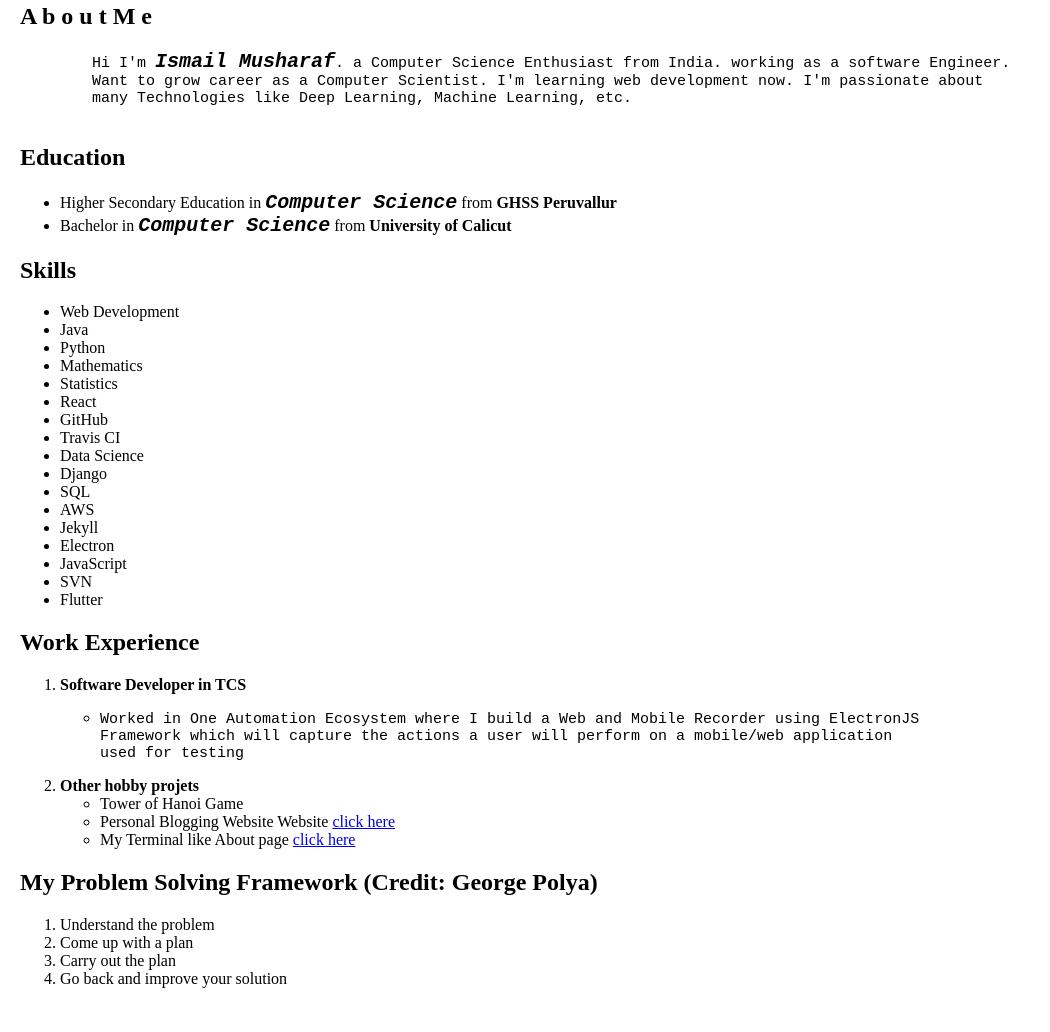
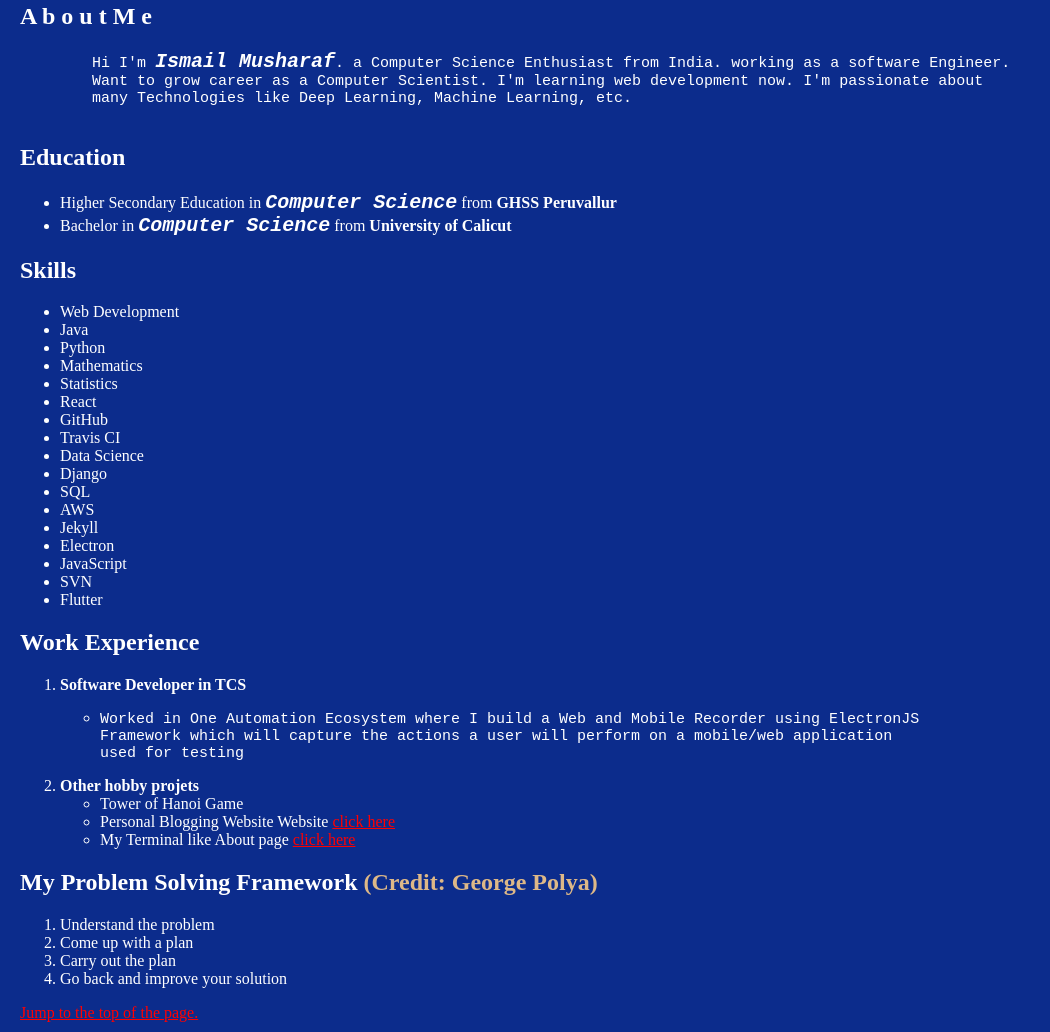
Before and after one commit to ismailmushraf/profile, a plain HTML site: page index.html in a window 1280 px wide. Shown: the part 77-1109 px from the top of the page, without its empty margins (0-1050 px from the left). Before the commit the page ends 1081 px from the top, so only its background shows below. Drawn offline with Linux system fonts and the light colour scheme.

Commit message:
Changed look and feel

```diff
--- a/index.html
+++ b/index.html
@@ -12,24 +12,38 @@
 
       body {
         margin: 10px 20px;
+        color: white;
+        background-color: rgb(12, 44, 140);
       }
 
       em {
         font-size: 20px;
-        font-family: 'Courier New', Courier, monospace;
+        font-family: "Courier New", Courier, monospace;
       }
+
+      #credit {
+        color: burlywood;
+      }
+
+      a {
+        color: red;
+      }
+
     </style>
   </head>
   <body>
-    <h1>M y P o r t f o l i o</h1>
+    <h1 id="top-of-page">M y P o r t f o l i o</h1>
 
+    <div>
       <h2>A b o u t M e</h2>
       <pre>
         Hi I'm <strong><em>Ismail Musharaf</em></strong>. a Computer Science Enthusiast from India. working as a software Engineer.
         Want to grow career as a Computer Scientist. I'm learning web development now. I'm passionate about
         many Technologies like Deep Learning, Machine Learning, etc.
     </pre>
+    </div>
 
+    <div>
       <h2>Education</h2>
       <ul>
         <li>
@@ -42,7 +56,9 @@
           <strong>University of Calicut</strong>
         </li>
       </ul>
+    </div>
 
+    <div>
       <h2>Skills</h2>
       <ul>
         <li>Web Development</li>
@@ -63,7 +79,9 @@
         <li>SVN</li>
         <li>Flutter</li>
       </ul>
+    </div>
 
+    <div>
       <h2>Work Experience</h2>
       <ol>
         <li>
@@ -88,18 +106,25 @@ used for testing</pre
             </li>
             <li>
               My Terminal like About page
-            <a href="https://ismailmushraf.github.io/about-me">click here</a>
+              <a href="https://ismailmushraf.github.io/about-me" target="_blank"
+                >click here</a
+              >
             </li>
           </ul>
         </li>
       </ol>
+    </div>
 
-    <h2>My Problem Solving Framework (Credit: George Polya)</h2>
+    <div>
+      <h2>My Problem Solving Framework <span id="credit">(Credit: George Polya)</span></h2>
       <ol>
         <li>Understand the problem</li>
         <li>Come up with a plan</li>
         <li>Carry out the plan</li>
         <li>Go back and improve your solution</li>
       </ol>
+    </div>
+
+    <a href="#top-of-page"> Jump to the top of the page. </a>
   </body>
 </html>
```
Lines whose indentation alone changed are shown as unchanged.
